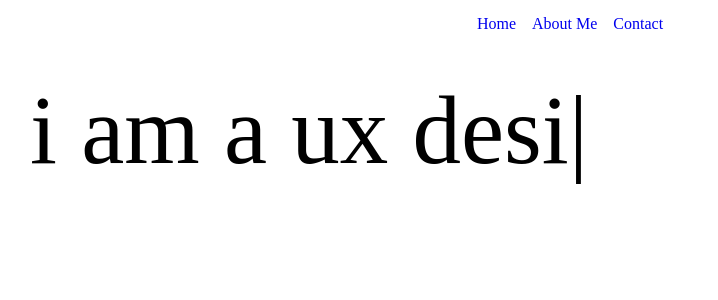
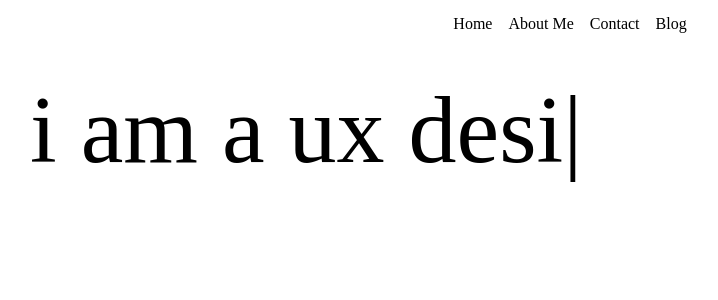
Before and after one commit to Koyamot/portfolio, a React (Create React App) app: page / in a window 1280 px wide. Shown: the top 300 px of the page, without its empty margins (70-788 px from the left). Built offline with nearby package versions, Linux system fonts and the light colour scheme; no server answers.

Commit message:
created gql query, started blog design

```diff
--- a/src/App.js
+++ b/src/App.js
@@ -9,7 +9,7 @@ import {
 
 import Header from "./components/common/Header";
 import { Route, Switch } from "react-router";
-import { Landing, About, Contact } from "./components";
+import { Landing, About, Contact, Blog } from "./components";
 
 const backendUrl = process.env.REACT_APP_BACKEND_URL;
 
@@ -30,6 +30,7 @@ function App() {
           <Route path="/" component={Landing} exact />
           <Route path="/about" component={About} exact />
           <Route path="/contact" component={Contact} exact />
+          <Route path="/blog" component={Blog} exact />
         </Switch>
       </div>
     </ApolloProvider>
--- /dev/null
+++ b/src/components/common/Avatar.jsx
@@ -0,0 +1,15 @@
+import React from 'react'
+
+const Avatar = ({avatar}) => {
+    console.log("avatar", avatar)
+    const name = avatar.Name
+    const pic = avatar.Image.url
+    return (
+        <div className="avatar-container">
+            <img className="avatar" src={pic} alt="profile thumbnail"/>
+          <p>by {name}</p>
+        </div>
+    )
+}
+
+export default Avatar
--- a/src/components/common/Header.js
+++ b/src/components/common/Header.js
@@ -9,6 +9,7 @@ const Header = () => {
         <Link to="/">Home</Link>
         <Link to="/about">About Me</Link>
         <Link to="/contact">Contact</Link>
+        <Link to="/blog">Blog</Link>
       </nav>
     </header>
   );
--- /dev/null
+++ b/src/components/common/Post.js
@@ -0,0 +1,11 @@
+import React from 'react'
+
+const Post = () => {
+    return (
+        <div>
+
+        </div>
+    )
+}
+
+export default Post
--- a/src/components/common/index.js
+++ b/src/components/common/index.js
@@ -1 +1,3 @@
 export { default as Header } from './Header';
+export { default as Post } from './Post';
+export { default as Avatar } from './Avatar';
--- a/src/components/index.js
+++ b/src/components/index.js
@@ -1,2 +1,2 @@
-export { About, Contact, Landing } from './pages'
+export { About, Contact, Landing, Blog } from './pages'
 export { Header } from './common'
--- /dev/null
+++ b/src/components/pages/Blog.js
@@ -0,0 +1,34 @@
+import React from "react";
+import { useQuery, gql } from "@apollo/client";
+import { Avatar, Post } from "../common";
+
+const GET_AVATAR = gql`
+  query getAvatar {
+    avatar {
+      Name
+      Image {
+        id
+        url
+        previewUrl
+      }
+    }
+  }
+`;
+
+const Blog = () => {
+  const { loading, error, data } = useQuery(GET_AVATAR, {});
+
+  if (loading) return <p>Loading...</p>;
+  if (error) return <p>DOH! :(</p>;
+
+    const avatar = data.avatar
+
+  return (
+    <div>
+      <Avatar avatar={avatar}/>
+      <Post />
+    </div>
+  );
+};
+
+export default Blog;
--- a/src/components/pages/index.js
+++ b/src/components/pages/index.js
@@ -1,3 +1,4 @@
 export { default as About } from './About';
 export { default as Landing } from './Landing';
 export { default as Contact } from './Contact'
+export { default as Blog } from './Blog'
--- /dev/null
+++ b/src/styles/common/Avatar.scss
@@ -0,0 +1,10 @@
+.avatar-container {
+    display: flex;
+    flex-direction: row;
+    align-items: center;
+.avatar {
+    width: 5rem;
+    border-radius: 50%;
+    margin-right: 1.6rem;
+}
+}
--- a/src/styles/index.scss
+++ b/src/styles/index.scss
@@ -6,6 +6,7 @@
 
 /**import common **/
 @import './common/Header.scss';
+@import './common/Avatar.scss';
 
 /**import pages **/
 @import "./pages/App.scss";
--- a/src/styles/pages/Landing.scss
+++ b/src/styles/pages/Landing.scss
@@ -1,11 +1,11 @@
 .landing {
   h1 {
-    font-size: 97px;
-    margin: 50px 100px;
+    font-size: 9.6rem;
+    margin: 5.0rem 10rem;
   }
   @include media(">=phone", "<=tablet") {
     h1 {
-      font-size: 40px;
+      font-size: 4.0rem;
     }
   }
 }
--- a/src/styles/reset.css
+++ b/src/styles/reset.css
@@ -2,7 +2,6 @@
    v2.0 | 20110126
    License: none (public domain)
 */
-
 html, body, div, span, applet, object, iframe,
 h1, h2, h3, h4, h5, h6, p, blockquote, pre,
 a, abbr, acronym, address, big, cite, code,
@@ -22,6 +21,10 @@ time, mark, audio, video {
 	font-size: 100%;
 	font: inherit;
 	vertical-align: baseline;
+	color: black;
+}
+html {
+	font-size: 10px;
 }
 /* HTML5 display-role reset for older browsers */
 article, aside, details, figcaption, figure,
@@ -47,6 +50,10 @@ table {
 	border-spacing: 0;
 }
 
+p, a {
+	font-size: 1.6rem;
+}
+
 a:visited {
 	color: inherit;
 }
```
